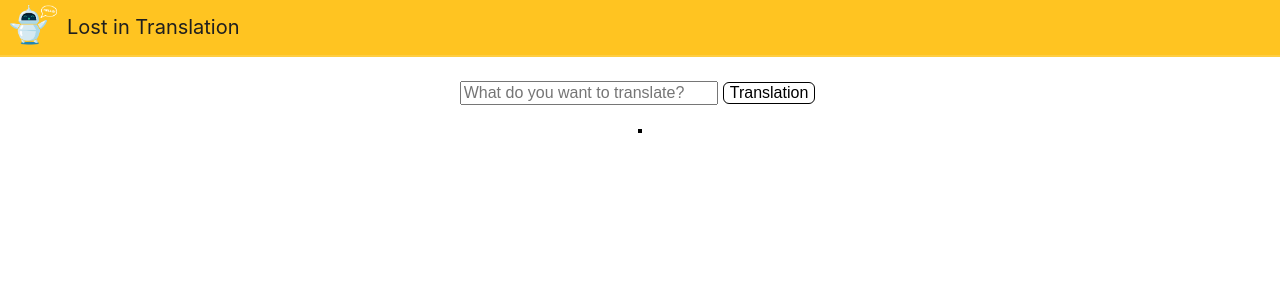
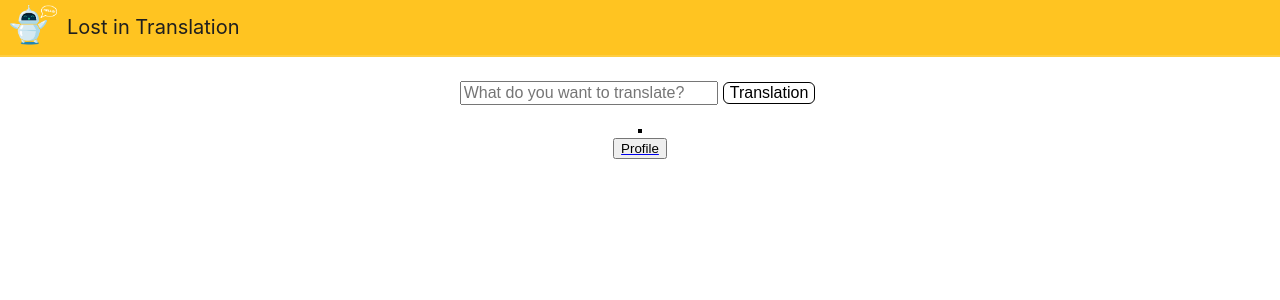
Before and after one commit to andreahn/lost-in-translation, a React (Create React App) app: page /translation in a window 1280 px wide. Shown: the top 300 px of the page. Built offline with nearby package versions, Linux system fonts and the light colour scheme; sample sign-in values are in the browser's storage.

Commit message:
FEAT: Button to profile & Save translations to API

```diff
--- a/src/Components/Views/TranslationPage.css
+++ b/src/Components/Views/TranslationPage.css
@@ -29,3 +29,10 @@
     height: auto;
     width: 4em;
 }
+
+#profile {
+    margin: 5px;
+    display: flex;
+    justify-content: center;
+    align-items: center;
+}
--- a/src/Components/Views/TranslationPage.js
+++ b/src/Components/Views/TranslationPage.js
@@ -3,7 +3,8 @@ import { useUserContext } from '../../context/UserContext';
 import Header from '../Header';
 import TranslationForm from '../TranslationForm';
 import './TranslationPage.css';
-import { useNavigate } from 'react-router-dom';
+import { NavLink, useNavigate } from 'react-router-dom';
+import { addTranslationToUser } from '../../api/UserAPI';
 
 const TranslationPage = () => {
   const [user, setUser] = useUserContext()
@@ -28,7 +29,7 @@ const TranslationPage = () => {
     let translationArray = translationInput.split("");
     //console.log(translationArray.map((letter) => <img src={require(`../../assets/individial_signs/${letter}.png`)} alt={letter}/>))
     setTranslations(translationArray.map((letter) => <img src={require(`../../assets/individial_signs/${letter}.png`)} alt={letter}/>))
-    console.log(translations);
+    addTranslationToUser(user.id, translations)
   }
 
   // Handle input
@@ -47,6 +48,12 @@ const TranslationPage = () => {
       <div id="translation">
             { translations }
       </div>
+      <NavLink id="profile" to="/profile">
+        <button type="button">
+          Profile
+        </button>
+
+      </NavLink>
     </>
     );
 };
```
